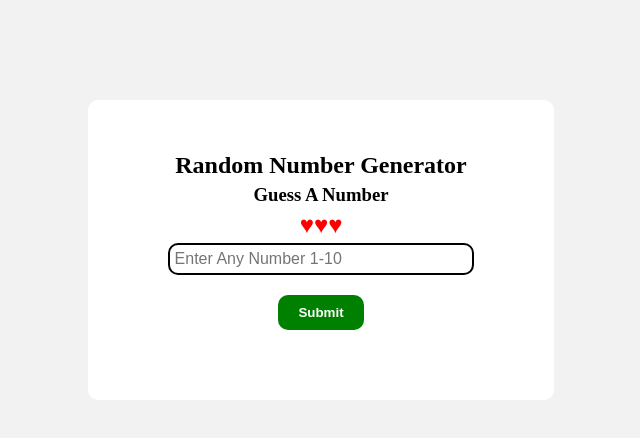
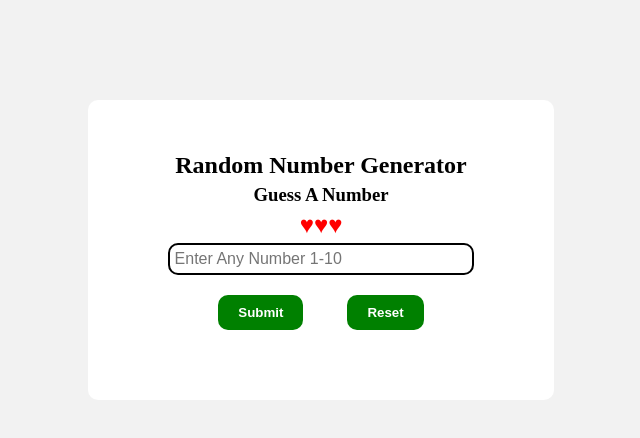
Before and after one commit to Jethanandj52/random_number_generator_game, a plain HTML site: page index.html in a window 1280 px wide. Shown: the whole page, without its empty margins (360-1000 px from the left). Drawn offline with Linux system fonts and the light colour scheme.

Commit message:
Update index.html

```diff
--- a/index.html
+++ b/index.html
@@ -14,7 +14,11 @@
             <div id="heart"></div>
             <div id="dicision"></div>
             <input type="text" name="" id="guess" placeholder="Enter Any Number 1-10">
-            <div><button type="button" onclick="submit()">Submit</button></div>
+            <div class="button"><button type="button" onclick="submit()" id="submitBtn">Submit</button>
+                <button type="button" onclick="reset()" id="resetBtn">Reset</button>
+            </div>
+
+
         </div>
     </section>
 
```
